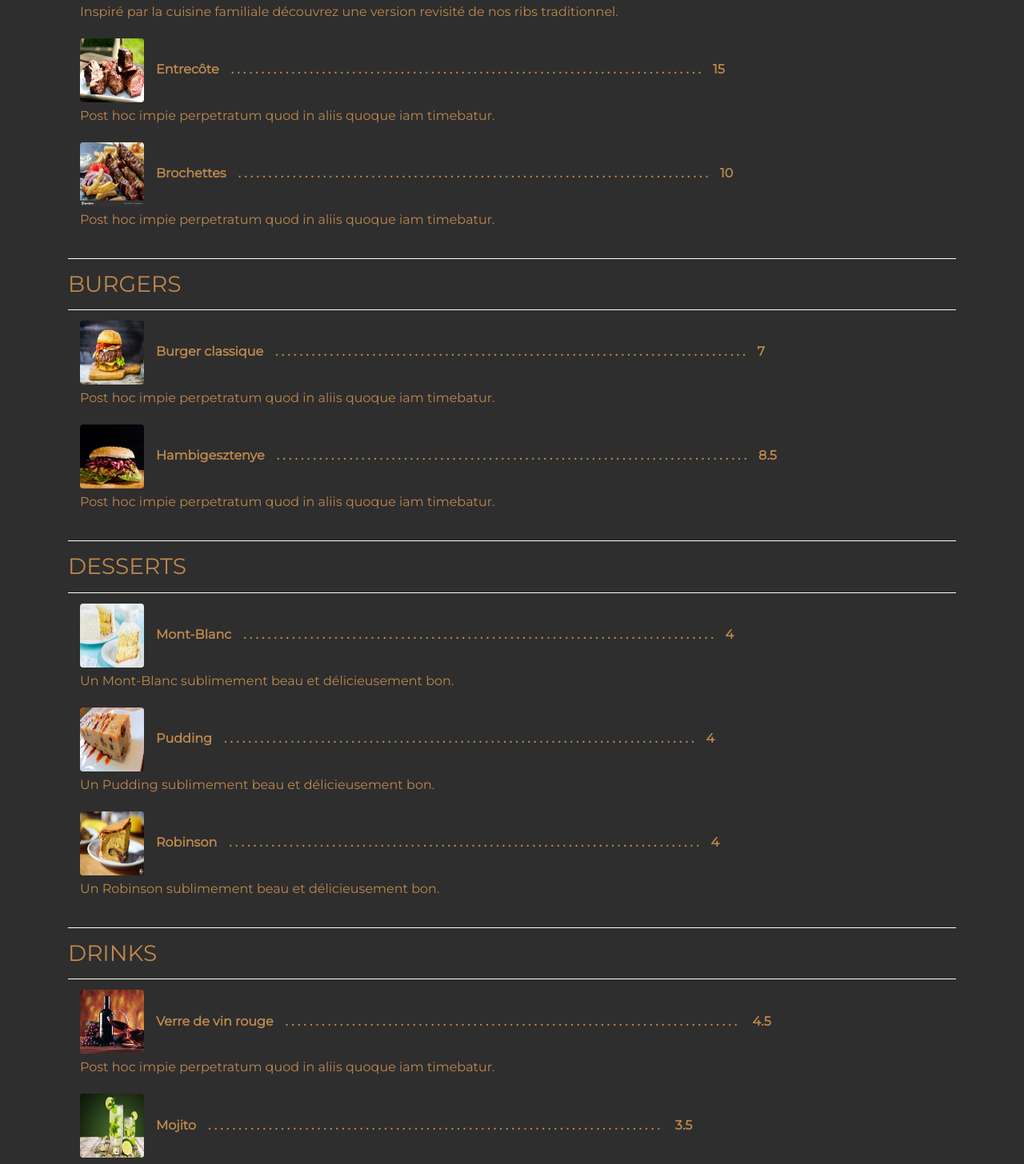
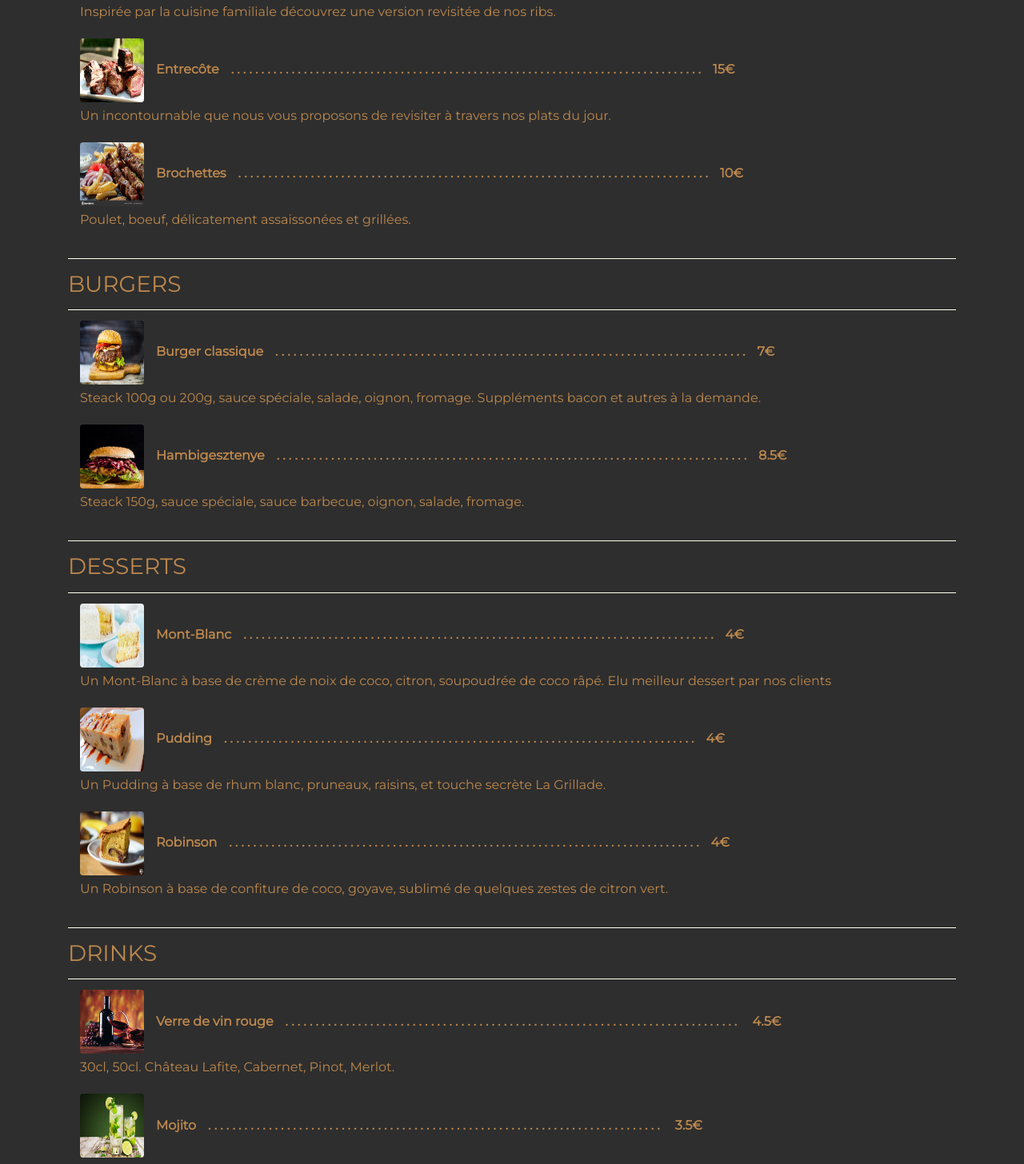
Before and after one commit to JiovanyVincent/lagrillade, a React (Create React App) app: page /menu in a window 1280 px wide. Shown: the part 542-1998 px from the top of the page at 80% size. Built offline with nearby package versions, Linux system fonts and the light colour scheme; a web font is replaced by a local one.

Commit message:
Story of the website ended

```diff
--- a/src/components/ContentHome.js
+++ b/src/components/ContentHome.js
@@ -92,6 +92,7 @@ export const ContentHome = (props) => {
   ContentHome.propTypes = {
     TitleOne: PropTypes.string,
     TitleTwo: PropTypes.string,
+    TitleThree: PropTypes.string,
     SubtitleOne: PropTypes.string,
     ParagAbout: PropTypes.string,
     Concept1: PropTypes.string,
--- a/src/components/ContentMenu.js
+++ b/src/components/ContentMenu.js
@@ -23,5 +23,7 @@ export const ContentMenu = (props) => {
 ContentMenu.propType = {
   subtitles: PropType.array,
   listDish: PropType.func,
-  listDessert: PropType.func
+  listBurger: PropType.func,
+  listDessert: PropType.func,
+  listDrink: PropType.func,
 }
--- a/src/components/ItemsOrder.js
+++ b/src/components/ItemsOrder.js
@@ -1,4 +1,5 @@
 import React from 'react';
+import { PropTypes } from 'prop-types';
 
 export class ItemsOrder extends React.Component {
 
@@ -22,3 +23,7 @@ export class ItemsOrder extends React.Component {
     );
   }
 }
+
+ItemsOrder.propTypes = {
+  handleClickAddItems: PropTypes.func
+}
--- a/src/views/Home.js
+++ b/src/views/Home.js
@@ -8,13 +8,13 @@ const sections = [
   },
   {
     subtitle: "A propos",
-    parag1: "Quibus occurrere bene pertinax miles explicatis ordinibus parans hastisque feriens scuta qui habitus iram pugnantium concitat et dolorem proximos iam gestu terrebat sed eum in certamen alacriter consurgentem revocavere ductores rati intempestivum anceps subire certamen cum haut longe muri distarent, quorum tutela securitas poterat in solido locari cunctorum."
+    paragAbout: "La Grillade est un restaurant ouvert par son fondateur J. VINCENT. Etant spécialiste en mets et saveurs grillés, il vous invite à venir vous régaler dans son merveilleux restaurant, et vous réserve de délicieuses surprises de l'entrée au dessert, en passant par les boissons en tous genres."
   },
   {
     subtitle: "Concept",
-    parag1: "Quibus occurrere bene pertinax miles explicatis ordinibus parans hastisque feriens scuta qui habitus iram pugnantium concitat et dolorem proximos iam gestu terrebat sed ",
-    parag2: "Quibus occurrere bene pertinax miles explicatis ordinibus parans hastisque feriens scuta qui habitus iram pugnantium concitat et dolorem proximos iam gestu terrebat sed ",
-    parag3: "Quibus occurrere bene pertinax miles explicatis ordinibus parans hastisque feriens scuta qui habitus iram pugnantium concitat et dolorem proximos iam gestu terrebat sed "
+    concept1: "Espace salle : Pensé pour vous permettre de déguster nos spécialités à votre aise, dans un ambiance chic & cosy. Nous vous avons réservé des espaces fumeurs et non fumeurs, et mettons à votre disposition des chaises pour enfants afin qu'eux aussi puissent se délecter !",
+    concept2: "Burger : Parce que nous savons qu'en semaine vous n'en avez pas toujours le temps, nous vous proposons notre service rapide sur place ou à emporter, préparé avec soin et attention afin de vous permettre de vous régaler.",
+    concept3: "Bar : Un espace bar est mis à votre disposition afin de savourer de délicieux cocktails dans une ambiance lounge. Nos barmans sont présents pour vous servir, et pourront à votre demande vous surprendre par leurs cocktails inédits et exclusifs. "
   },
   {
     title: "Nos spécialités"
@@ -37,10 +37,10 @@ export class Home extends React.Component {
         TitleOne={section1.title}
         SubtitleOne={section2.subtitle}
         SubtitleTwo={section3.subtitle}
-        Concept1={section3.parag1}
-        Concept2={section3.parag2}
-        Concept3={section3.parag3}
-        ParagAbout={section2.parag1}
+        Concept1={section3.concept1}
+        Concept2={section3.concept2}
+        Concept3={section3.concept3}
+        ParagAbout={section2.paragAbout}
         TitleTwo={section4.title}
         TitleThree={section5.title}
       />
--- a/src/views/Menu.js
+++ b/src/views/Menu.js
@@ -13,22 +13,22 @@ import mojito from '../assets/Images/drinks/mojito.jpg';
 import { Footer } from '../views/Footer';
 
 export const dishs = [
-  { id: 1, image: ribs, name: "Ribs", price: 12.5, description: "Inspiré par la cuisine familiale découvrez une version revisité de nos ribs traditionnel."},
-  { id: 2, image: beefSteak, name: "Entrecôte", price: 15, description: "Post hoc impie perpetratum quod in aliis quoque iam timebatur."},
-  { id: 3, image: skewer, name: "Brochettes", price: 10, description: "Post hoc impie perpetratum quod in aliis quoque iam timebatur."},
+  { id: 1, image: ribs, name: "Ribs", price: 12.5, description: "Inspirée par la cuisine familiale découvrez une version revisitée de nos ribs."},
+  { id: 2, image: beefSteak, name: "Entrecôte", price: 15, description: "Un incontournable que nous vous proposons de revisiter à travers nos plats du jour."},
+  { id: 3, image: skewer, name: "Brochettes", price: 10, description: "Poulet, boeuf, délicatement assaissonées et grillées."},
 ],
   burgers = [
-    { id: 4, image: burger, name: "Burger classique", price: 7, description: "Post hoc impie perpetratum quod in aliis quoque iam timebatur."},
-    { id: 5, image: hambigesztenye, name: "Hambigesztenye", price: 8.5, description: "Post hoc impie perpetratum quod in aliis quoque iam timebatur."}
+    { id: 4, image: burger, name: "Burger classique", price: 7, description: "Steack 100g ou 200g, sauce spéciale, salade, oignon, fromage. Suppléments bacon et autres à la demande."},
+    { id: 5, image: hambigesztenye, name: "Hambigesztenye", price: 8.5, description: "Steack 150g, sauce spéciale, sauce barbecue, oignon, salade, fromage."}
   ],
   desserts = [
-    { id: 6, image: montBlanc, name: "Mont-Blanc", price: 4, description: "Un Mont-Blanc sublimement beau et délicieusement bon." },
-    { id: 7, image: pudding, name: "Pudding", price: 4, description: "Un Pudding sublimement beau et délicieusement bon." },
-    { id: 8, image: robinson, name: "Robinson", price: 4, description: "Un Robinson sublimement beau et délicieusement bon." }
+    { id: 6, image: montBlanc, name: "Mont-Blanc", price: 4, description: "Un Mont-Blanc à base de crème de noix de coco, citron, soupoudrée de coco râpé. Elu meilleur dessert par nos clients" },
+    { id: 7, image: pudding, name: "Pudding", price: 4, description: "Un Pudding à base de rhum blanc, pruneaux, raisins, et touche secrète La Grillade." },
+    { id: 8, image: robinson, name: "Robinson", price: 4, description: "Un Robinson à base de confiture de coco, goyave, sublimé de quelques zestes de citron vert." }
   ],
   drinks = [
-    { id: 9, image: redWine, name: "Verre de vin rouge", price: 4.5, description: "Post hoc impie perpetratum quod in aliis quoque iam timebatur." },
-    { id: 10, image: mojito, name: "Mojito", price: 3.5, description: "Post hoc impie perpetratum quod in aliis quoque iam timebatur." }
+    { id: 9, image: redWine, name: "Verre de vin rouge", price: 4.5, description: "30cl, 50cl. Château Lafite, Cabernet, Pinot, Merlot." },
+    { id: 10, image: mojito, name: "Mojito", price: 3.5, description: "Rhum blanc HSE, menthe, citron, limonade." }
   ];
 
 export class Menu extends React.Component {
@@ -42,7 +42,7 @@ export class Menu extends React.Component {
                         alt="" />
                         <span>{dish.name}</span>
                         <span>. . . . . . . . . . . . . . . . . . . . . . . . . . . . . . . . . . . . . . . . . . . . . . . . . . . . . . . . . . . . . . . . . . . . . . . . . . . . . .</span>
-                        <span>{dish.price}</span>
+                        <span>{dish.price}€</span>
                         <p>{dish.description}</p>
                       </div>),
             listBurgers = burgers.map((burger) =>
@@ -53,7 +53,7 @@ export class Menu extends React.Component {
                             alt="" />
                             <span>{burger.name}</span>
                             <span>. . . . . . . . . . . . . . . . . . . . . . . . . . . . . . . . . . . . . . . . . . . . . . . . . . . . . . . . . . . . . . . . . . . . . . . . . . . . . .</span>
-                            <span>{burger.price}</span>
+                            <span>{burger.price}€</span>
                             <p>{burger.description}</p>
                           </div>),
             listDesserts = desserts.map((dessert) =>
@@ -64,7 +64,7 @@ export class Menu extends React.Component {
                             alt="" />
                             <span>{dessert.name}</span>
                             <span>. . . . . . . . . . . . . . . . . . . . . . . . . . . . . . . . . . . . . . . . . . . . . . . . . . . . . . . . . . . . . . . . . . . . . . . . . . . . . .</span>
-                            <span>{dessert.price}</span>
+                            <span>{dessert.price}€</span>
                             <p>{dessert.description}</p>
                           </div>),
             listDrinks=   drinks.map((drink) =>
@@ -75,7 +75,7 @@ export class Menu extends React.Component {
                             alt="" />
                             <span>{drink.name}</span>
                             <span>. . . . . . . . . . . . . . . . . . . . . . . . . . . . . . . . . . . . . . . . . . . . . . . . . . . . . . . . . . . . . . . . . . . . . . . . . . . </span>
-                            <span>{drink.price}</span>
+                            <span>{drink.price}€</span>
                             <p>{drink.description}</p>
                           </div>);
     return (
--- a/src/views/OrderOnline.js
+++ b/src/views/OrderOnline.js
@@ -48,11 +48,14 @@ export class OrderOnline extends React.Component {
       updatedCart.push({id: item.id, name: item.name, price: item.price, quantity: 1})
     }
     this.setState({cart: updatedCart})
+    console.log(updatedCart);
+
 
     let subtotalItems = this.state.subtotal;
         subtotalItems =  this.state.subtotal + item.price;
     this.setState({subtotal: subtotalItems})
   }
+
 
   handleCounter(item) {
     let counter = this.state.number + 1;
@@ -70,9 +73,11 @@ export class OrderOnline extends React.Component {
     this.setState({subtotal: subtotalItems})
   }
 
+
   handleReducer(item) {
     let number = this.state.number;
     let subtotal = this.state.subtotal;
+    let cart = this.state.cart;
 
     let letterNull = this.state.letter;
         letterNull = letterNull === "s" && this.state.number <= 2 ? letterNull = "" : letterNull;
@@ -91,17 +96,19 @@ export class OrderOnline extends React.Component {
                               && number <= 0 ? subtotal = 0 : subtotal;
     this.setState({subtotal: reduceSubtotalItems})
 
-    if (item.quantity === 0) {
-      let removedCart = this.state.cart;
-      removedCart.pop(item.target)
-    }
+    let removedItem = cart.filter(item => item.quantity < 1 ? item <= 1 : item);
+    this.setState({cart: removedItem})
   }
+
 
   handleButtonOrder() {
     alert("Ce site est une démo nous ne pouvons pas accéder à votre demande. Merci de votre visite !")
   }
 
+
   render() {
+    const parag = "Au choix : plats, burgers, desserts et boissons à la carte. Prix minimum de la commande en ligne 10 €";
+
     return (
       <div>
         <div id="content-order">
@@ -109,7 +116,7 @@ export class OrderOnline extends React.Component {
             <div className="main-content-order">
               <div className="menu-order">
                 <h2>Menu à la carte</h2>
-                <p>Sin autem ad adulescentiam perduxissent, dirimi tamen interdum contentione vel uxoriae condicionis vel commodi alicuius, quod idem adipisci uterque non posset.</p>
+                <p>{parag}</p>
                 <div className="bar-horizontal"></div>
               </div>
               <h3>Plats</h3>
```
Also changed, not shown: src/components/CartOrder.js (+12 -1 lines).
